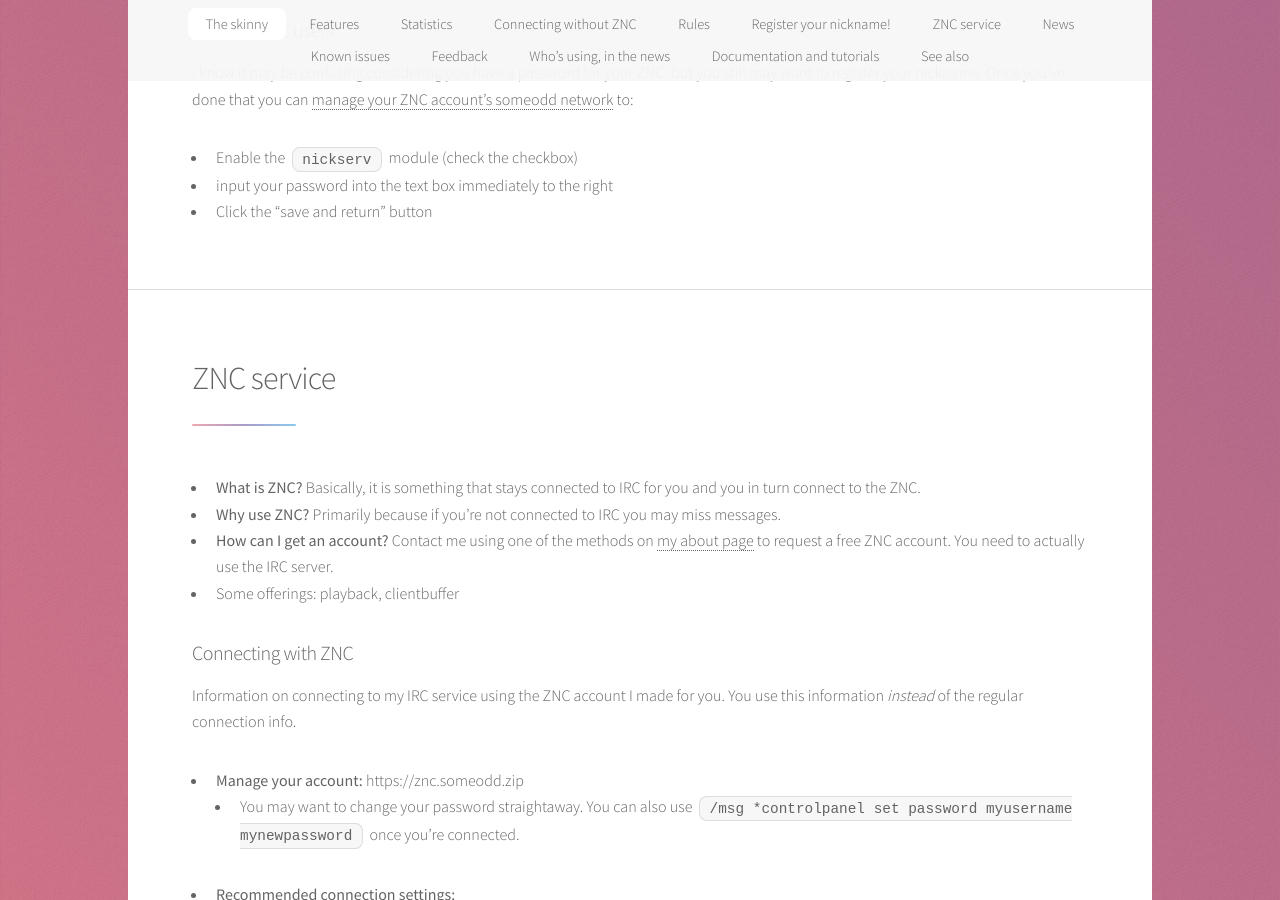
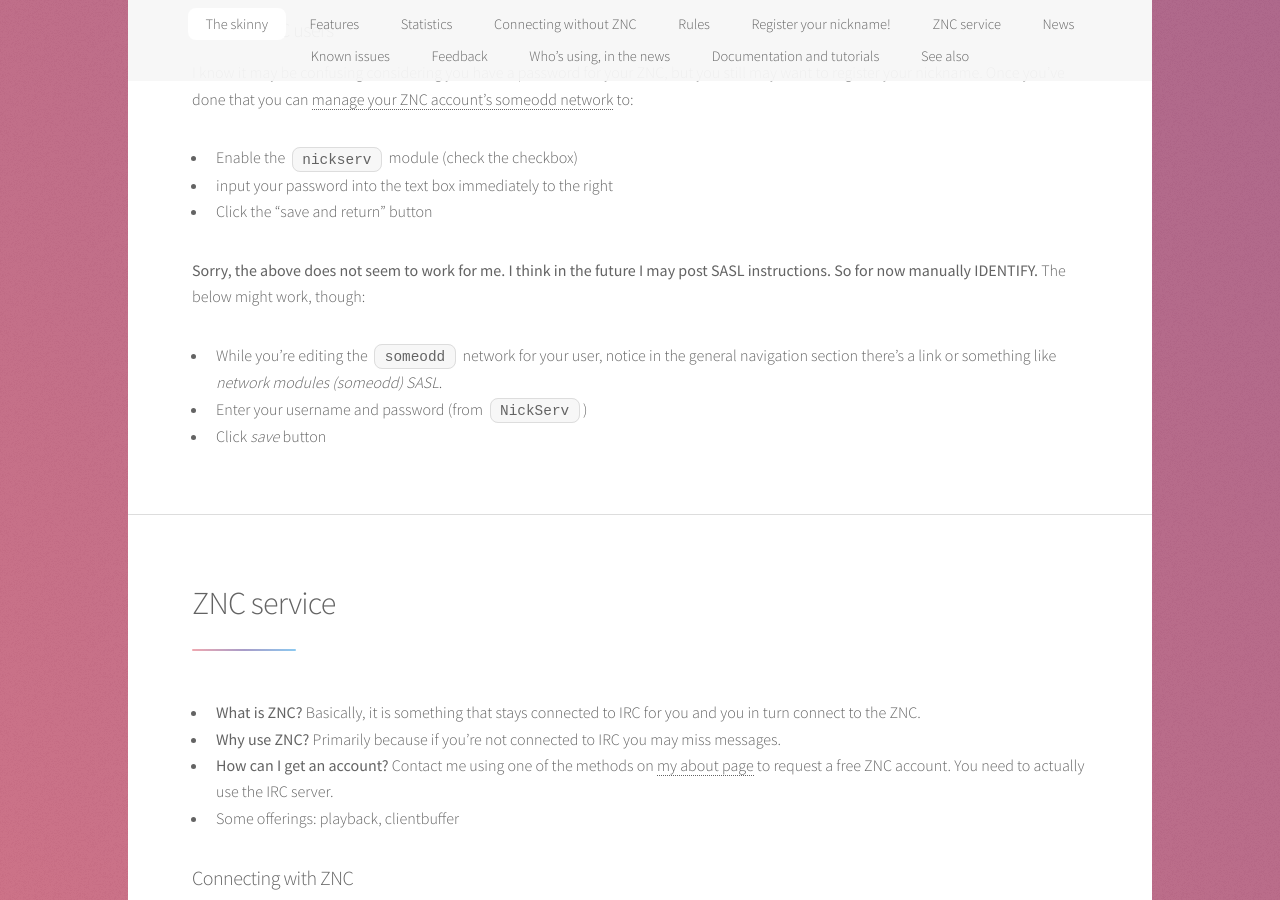
Before and after one commit to someodd/someodd.github.io, a Jekyll site: the page built from showcase/_posts/2024-04-01-irc-server.md, in a window 1280 px wide and 900 px high, scrolled down 7587 px. Built offline with Jekyll 4.4.1, drawn with Linux system fonts in a browser that asks for light colours.

Commit message:
SASL authentication

```diff
--- a/showcase/_posts/2024-04-01-irc-server.md
+++ b/showcase/_posts/2024-04-01-irc-server.md
@@ -177,6 +177,12 @@ I know it may be confusing considering you have a password for your ZNC, but you
 * input your password into the text box immediately to the right
 * Click the "save and return" button
 
+**Sorry, the above does not seem to work for me. I think in the future I may post SASL instructions. So for now manually IDENTIFY.** The below might work, though:
+
+* While you're editing the `someodd` network for your user, notice in the general navigation section there's a link or something like *network modules (someodd) SASL*.
+* Enter your username and password (from `NickServ`)
+* Click *save* button
+
 ## ZNC service
 
 * **What is ZNC?** Basically, it is something that stays connected to IRC for you and you in turn connect to the ZNC.
```
